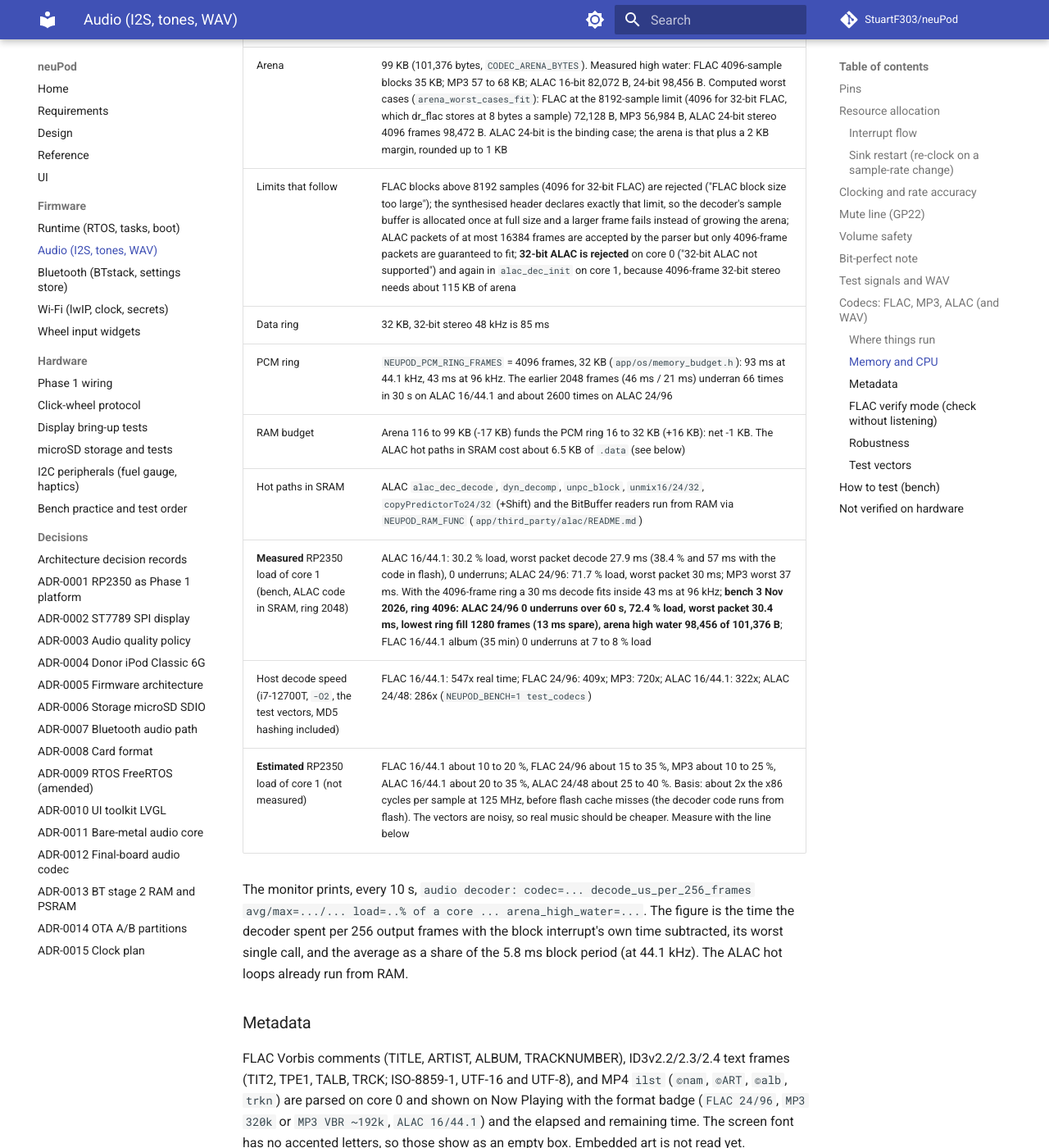
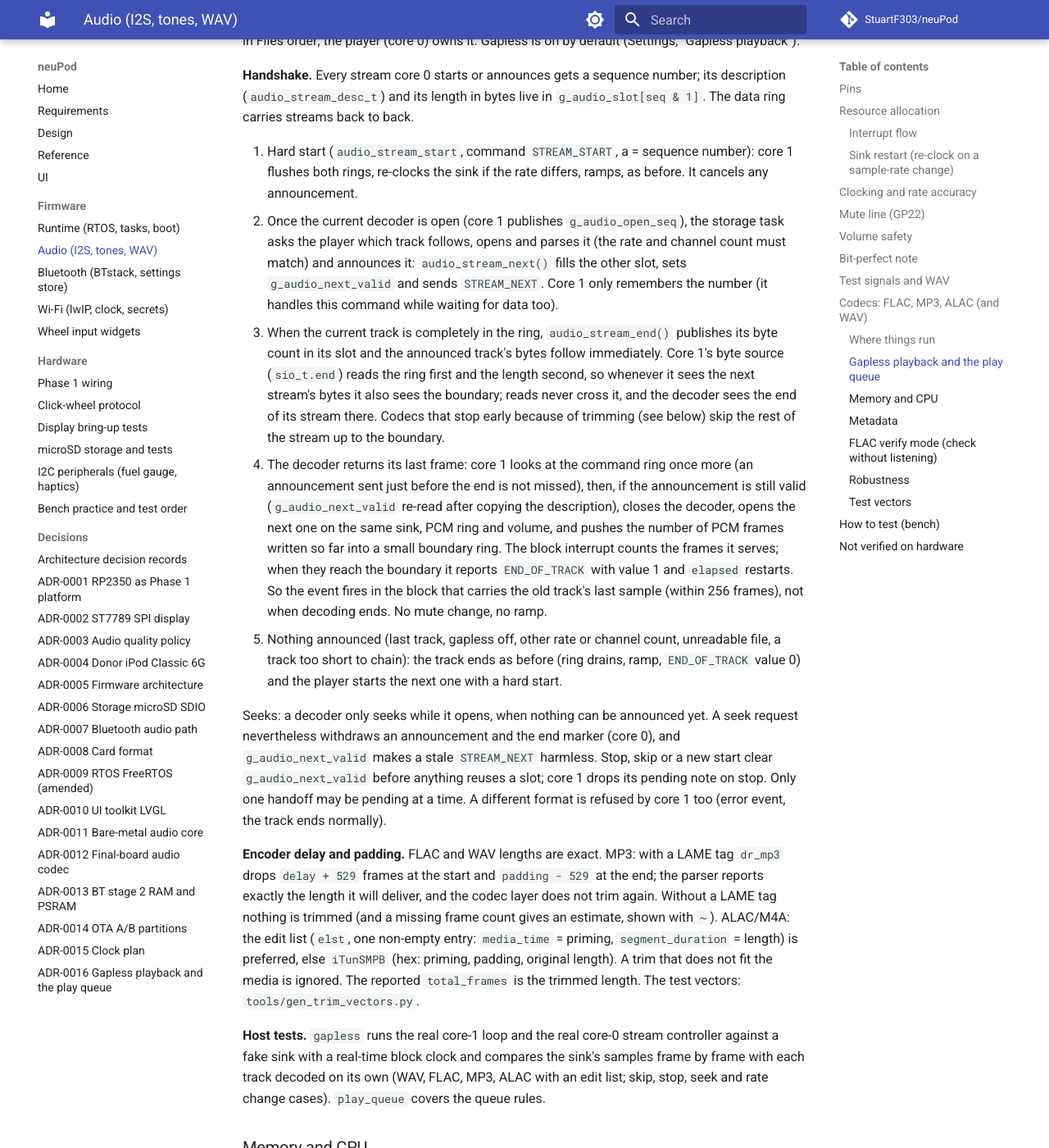
Before and after one commit to StuartF303/neuPod, an MkDocs documentation site: the page built from docs/audio.md, in a window 1280 px wide and 1400 px high, scrolled down 7581 px. Shown: the whole window at 82% size. Built offline with MkDocs 1.6.1 and Material for MkDocs 9.7.7, drawn with Linux system fonts in a browser that asks for light colours; comment, search, counter and statistics services are not loaded; some of the changed text lies outside the part shown.

Commit message:
docs: gapless playback, play queue and trimming (audio, runtime, ui), ADR-0016, changelog
Co-Authored-By: Claude Opus 5.5 <noreply@anthropic.com>
Claude-Session: https://claude.ai/code/session_01NfmAnVrrU1QLqyusLGQjH1

```diff
--- a/docs/audio.md
+++ b/docs/audio.md
@@ -187,6 +187,46 @@ More than 2 channels are rejected with a message, as are unsupported rates ("Uns
   request (byte offset), core 0 repositions the file and acknowledges, core 1 then empties the data ring and acknowledges back, and only then does core 0 write again
   (`stream_io.h`; unit-tested with a real second thread).
 
+### Gapless playback and the play queue
+
+Decision record: [ADR-0016](adr/0016-gapless-playback-and-play-queue.md). The queue is the playable files of the folder a track was chosen
+from, in Files order; the player (core 0) owns it. Gapless is on by default (Settings, "Gapless playback").
+
+**Handshake.** Every stream core 0 starts or announces gets a sequence number; its description (`audio_stream_desc_t`) and its length in
+bytes live in `g_audio_slot[seq & 1]`. The data ring carries streams back to back.
+
+1. Hard start (`audio_stream_start`, command `STREAM_START`, a = sequence number): core 1 flushes both rings, re-clocks the sink if the rate
+   differs, ramps, as before. It cancels any announcement.
+2. Once the current decoder is open (core 1 publishes `g_audio_open_seq`), the storage task asks the player which track follows, opens and
+   parses it (the rate and channel count must match) and announces it: `audio_stream_next()` fills the other slot, sets `g_audio_next_valid`
+   and sends `STREAM_NEXT`. Core 1 only remembers the number (it handles this command while waiting for data too).
+3. When the current track is completely in the ring, `audio_stream_end()` publishes its byte count in its slot and the announced track's
+   bytes follow immediately. Core 1's byte source (`sio_t.end`) reads the ring first and the length second, so whenever it sees the next
+   stream's bytes it also sees the boundary; reads never cross it, and the decoder sees the end of its stream there. Codecs that stop early
+   because of trimming (see below) skip the rest of the stream up to the boundary.
+4. The decoder returns its last frame: core 1 looks at the command ring once more (an announcement sent just before the end is not missed),
+   then, if the announcement is still valid (`g_audio_next_valid` re-read after copying the description), closes the decoder, opens the next one
+   on the same sink, PCM ring and volume, and pushes the number of PCM frames written so far into a small boundary ring. The block interrupt
+   counts the frames it serves; when they reach the boundary it reports `END_OF_TRACK` with value 1 and `elapsed` restarts. So the event
+   fires in the block that carries the old track's last sample (within 256 frames), not when decoding ends. No mute change, no ramp.
+5. Nothing announced (last track, gapless off, other rate or channel count, unreadable file, a track too short to chain): the track ends
+   as before (ring drains, ramp, `END_OF_TRACK` value 0) and the player starts the next one with a hard start.
+
+Seeks: a decoder only seeks while it opens, when nothing can be announced yet. A seek request nevertheless withdraws an announcement and the
+end marker (core 0), and `g_audio_next_valid` makes a stale `STREAM_NEXT` harmless. Stop, skip or a new start clear `g_audio_next_valid`
+before anything reuses a slot; core 1 drops its pending note on stop. Only one handoff may be pending at a time. A different format is
+refused by core 1 too (error event, the track ends normally).
+
+**Encoder delay and padding.** FLAC and WAV lengths are exact. MP3: with a LAME tag `dr_mp3` drops `delay + 529` frames at the start and `padding - 529`
+at the end; the parser reports exactly the length it will deliver, and the codec layer does not trim again. Without a LAME tag nothing is
+trimmed (and a missing frame count gives an estimate, shown with `~`). ALAC/M4A: the edit list (`elst`, one non-empty entry: `media_time` = priming,
+`segment_duration` = length) is preferred, else `iTunSMPB` (hex: priming, padding, original length). A trim that does not fit the media is
+ignored. The reported `total_frames` is the trimmed length. The test vectors: `tools/gen_trim_vectors.py`.
+
+**Host tests.** `gapless` runs the real core-1 loop and the real core-0 stream controller against a fake sink with a real-time block clock and
+compares the sink's samples frame by frame with each track decoded on its own (WAV, FLAC, MP3, ALAC with an edit list; skip, stop, seek and rate
+change cases). `play_queue` covers the queue rules.
+
 ### Memory and CPU
 
 | | Value |
--- a/mkdocs.yml
+++ b/mkdocs.yml
@@ -66,3 +66,4 @@ nav:
       - ADR-0013 BT stage 2 RAM and PSRAM: adr/0013-bluetooth-ram-psram.md
       - ADR-0014 OTA A/B partitions: adr/0014-ota-ab-partitions.md
       - ADR-0015 Clock plan: adr/0015-clock-plan.md
+      - ADR-0016 Gapless playback and the play queue: adr/0016-gapless-playback-and-play-queue.md
```
Also changed, not shown: CHANGELOG.md (+8 -0 lines), docs/adr/0016-gapless-playback-and-play-queue.md (added, +40 -0 lines), docs/runtime.md (+4 -3 lines), docs/ui.md (+3 -3 lines).
